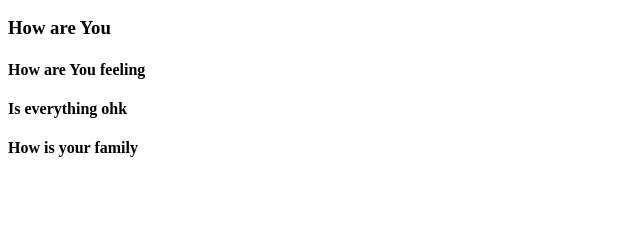
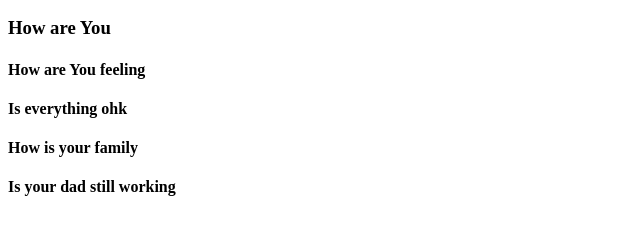
Before and after one commit to Shreyeshnk/Demo8, a plain HTML site: page index.html in a window 1280 px wide. Shown: the part 96-330 px from the top of the page, without its empty margins (0-640 px from the left). Drawn offline with Linux system fonts and the light colour scheme.

Commit message:
Updated index file

```diff
--- a/index.html
+++ b/index.html
@@ -6,6 +6,6 @@
         <h4>How are You feeling</h3>
         <h4>Is everything ohk</h4>
         <h4>How is your family</h4>
-
+        <h4>Is your dad still working</h4>
     </body>
 </html>
```
